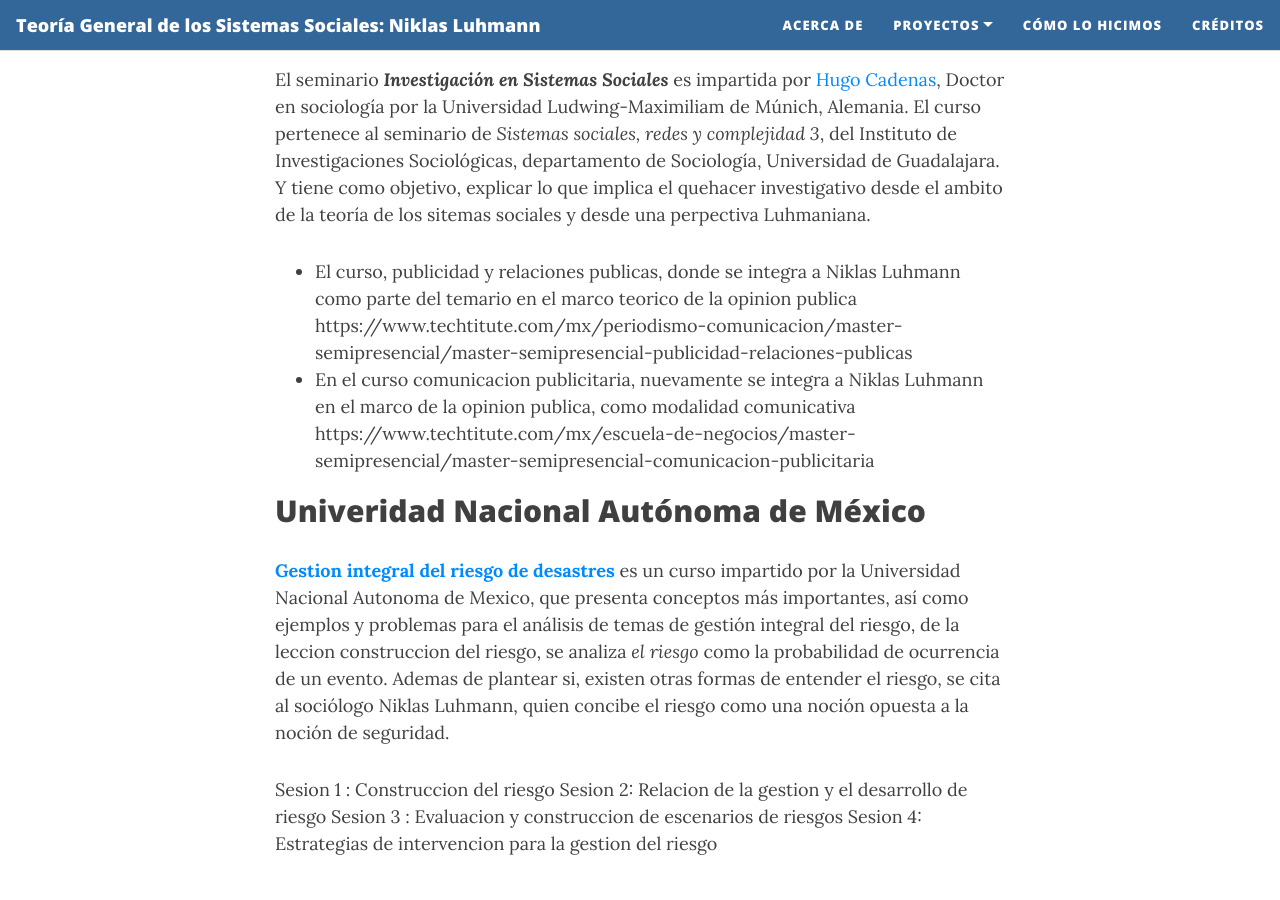
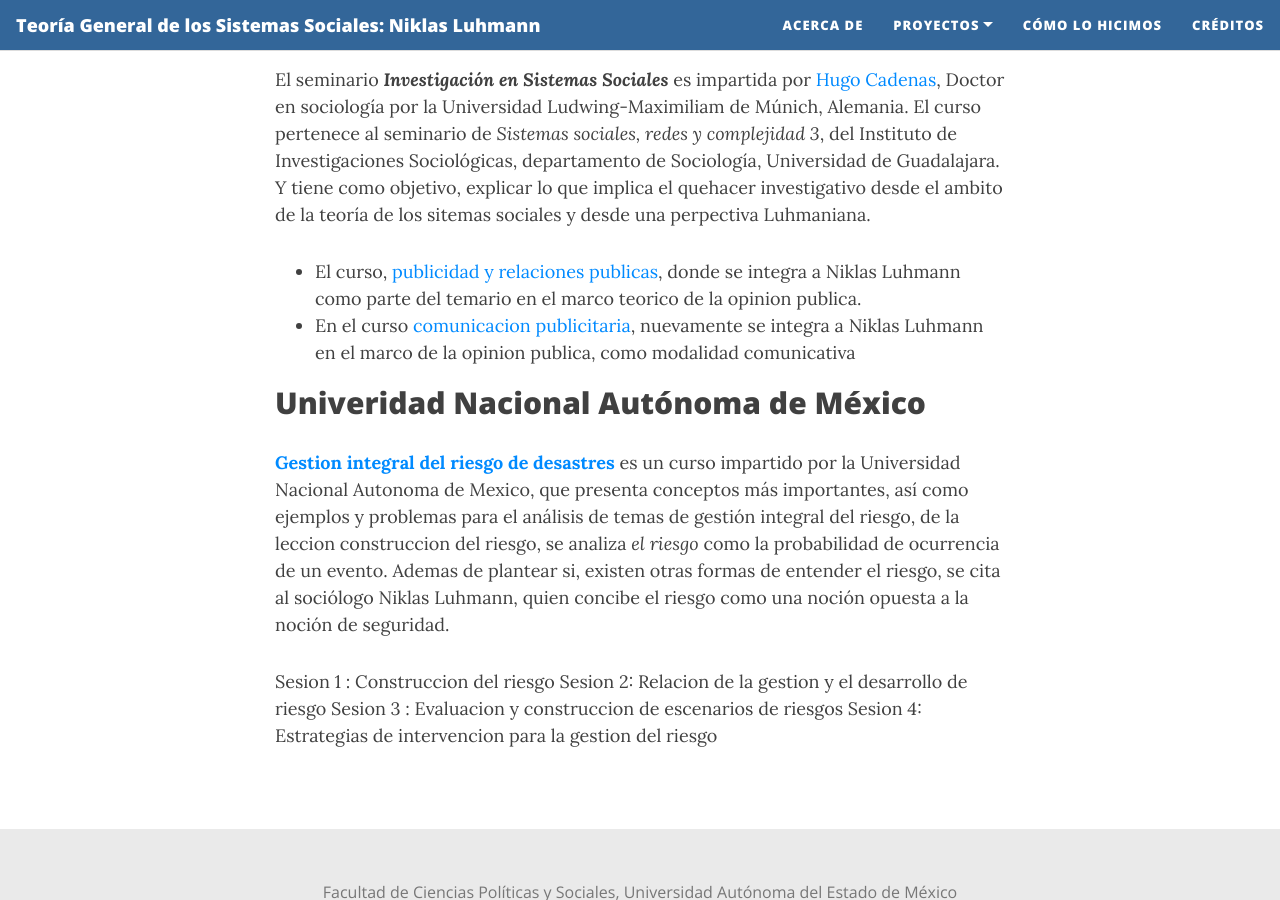
Before and after one commit to rosariorogel/luhmann, a Jekyll site: the page built from _pages/oer.md, in a window 1280 px wide and 900 px high, scrolled down 7514 px. Built offline with Jekyll 4.4.1, drawn with Linux system fonts in a browser that asks for light colours; nearby versions of some CDN libraries.

Commit message:
Update OCR 3

```diff
--- a/_pages/oer.md
+++ b/_pages/oer.md
@@ -83,10 +83,9 @@
 ### Universidad de Guadalajara
 El seminario ***Investigación en Sistemas Sociales*** es impartida por [Hugo Cadenas](https://twitter.com/HugoCadenas7), Doctor en sociología por la Universidad Ludwing-Maximiliam de Múnich, Alemania. El curso pertenece al seminario de *Sistemas sociales, redes y complejidad 3*, del Instituto de Investigaciones Sociológicas, departamento de Sociología, Universidad de Guadalajara. Y tiene como objetivo, explicar lo que implica el quehacer investigativo desde el ambito de la teoría de los sitemas sociales y desde una perpectiva Luhmaniana.
 
-* El curso, publicidad y relaciones publicas, donde se integra a Niklas Luhmann como parte del temario en el marco teorico de la opinion publica
-https://www.techtitute.com/mx/periodismo-comunicacion/master-semipresencial/master-semipresencial-publicidad-relaciones-publicas
-* En el curso comunicacion publicitaria, nuevamente se integra a Niklas Luhmann en el marco de la opinion publica, como modalidad comunicativa
-https://www.techtitute.com/mx/escuela-de-negocios/master-semipresencial/master-semipresencial-comunicacion-publicitaria
+* El curso, [publicidad y relaciones publicas](https://www.techtitute.com/mx/periodismo-comunicacion/master-semipresencial/master-semipresencial-publicidad-relaciones-publicas), donde se integra a Niklas Luhmann como parte del temario en el marco teorico de la opinion publica.
+* En el curso [comunicacion publicitaria](https://www.techtitute.com/mx/escuela-de-negocios/master-semipresencial/master-semipresencial-comunicacion-publicitaria ), nuevamente se integra a Niklas Luhmann en el marco de la opinion publica, como modalidad comunicativa
+
 
 ## Univeridad Nacional Autónoma de México
 [**Gestion integral del riesgo de desastres**](https://www.coursera.org/learn/gestion-riesgo#syllabus) es un curso impartido por la Universidad Nacional Autonoma de Mexico, que presenta conceptos más importantes, así como ejemplos y problemas para el análisis de temas de gestión integral del riesgo, de la leccion construccion del riesgo, se analiza *el riesgo* como la probabilidad de ocurrencia de un evento. Ademas de plantear si, existen otras formas de entender el riesgo, se cita al sociólogo Niklas Luhmann, quien concibe el riesgo como una noción opuesta a la noción de seguridad.
```
